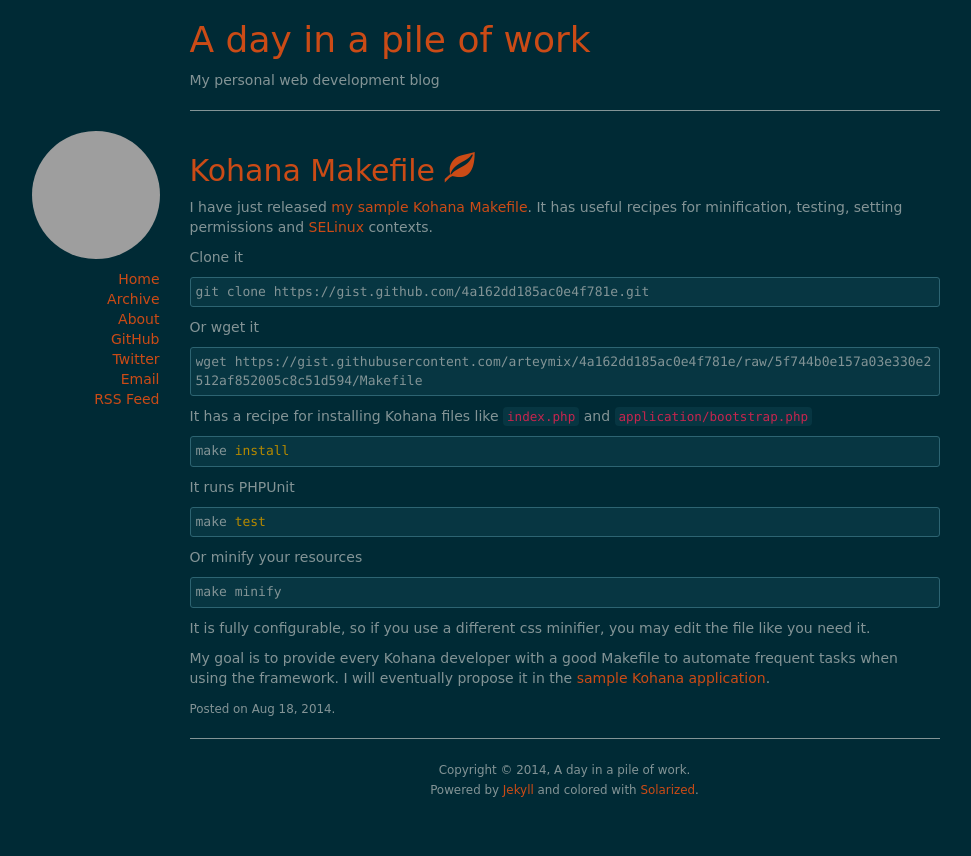
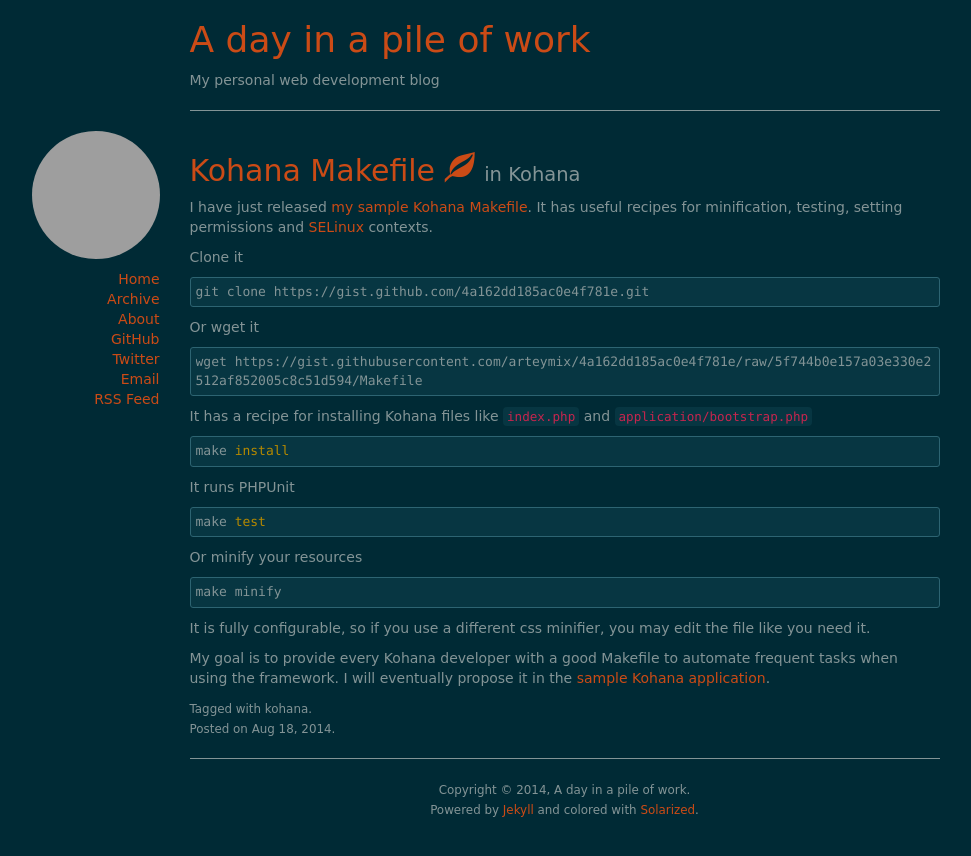
Before and after one commit to arteymix/arteymix.github.io, a Jekyll site: the page built from _posts/2014-08-18-kohana-makefile.md, in a window 1280 px wide. Shown: the top 856 px of the page, without its empty margins (173-1144 px from the left). Built offline with Jekyll 4.4.1, drawn with Linux system fonts in a browser that asks for light colours; some web fonts are replaced; grey boxes are pictures that could not be loaded.

Commit message:
Show tags and category.

```diff
--- a/_layouts/post.html
+++ b/_layouts/post.html
@@ -11,10 +11,16 @@
     {% else %}
       <a href="{{ page.url }}">{{ page.title }}</a>
     {% endif %}
+    <small>in {{ page.categories | first }}</small>
   </h2>
 
   <div>{{ content }}</div>
 
-  <p><small>Posted on <span>{{ page.date | date: "%b %d, %Y" }}</span>.</small></p>
+  <p>
+    <small>
+      Tagged with {{ page.tags | array_to_sentence_string }}.<br/>
+      Posted on <span>{{ page.date | date: "%b %d, %Y" }}</span>.
+    </small>
+  </p>
 
 </article>
--- a/_posts/2014-08-18-kohana-makefile.md
+++ b/_posts/2014-08-18-kohana-makefile.md
@@ -1,7 +1,7 @@
 ---
 title: Kohana Makefile
 description: A Makefile I have just released on GitHub for the Kohana Framework
-category: kohana
+category: Kohana
 tags: kohana
 layout: post
 keywords: selinux, makefile, make, kohana
```
Also changed, not shown: _posts/2014-06-10-implementing-kohana-fragment-as-a-twig-extension.md (+1 -0 lines), _posts/2014-09-25-use-ghdl-instad-of-quartus.md (+2 -0 lines), index.html (+7 -1 lines), _posts/2014-06-11-ruedesjuristes.md (line endings or trailing spaces).
